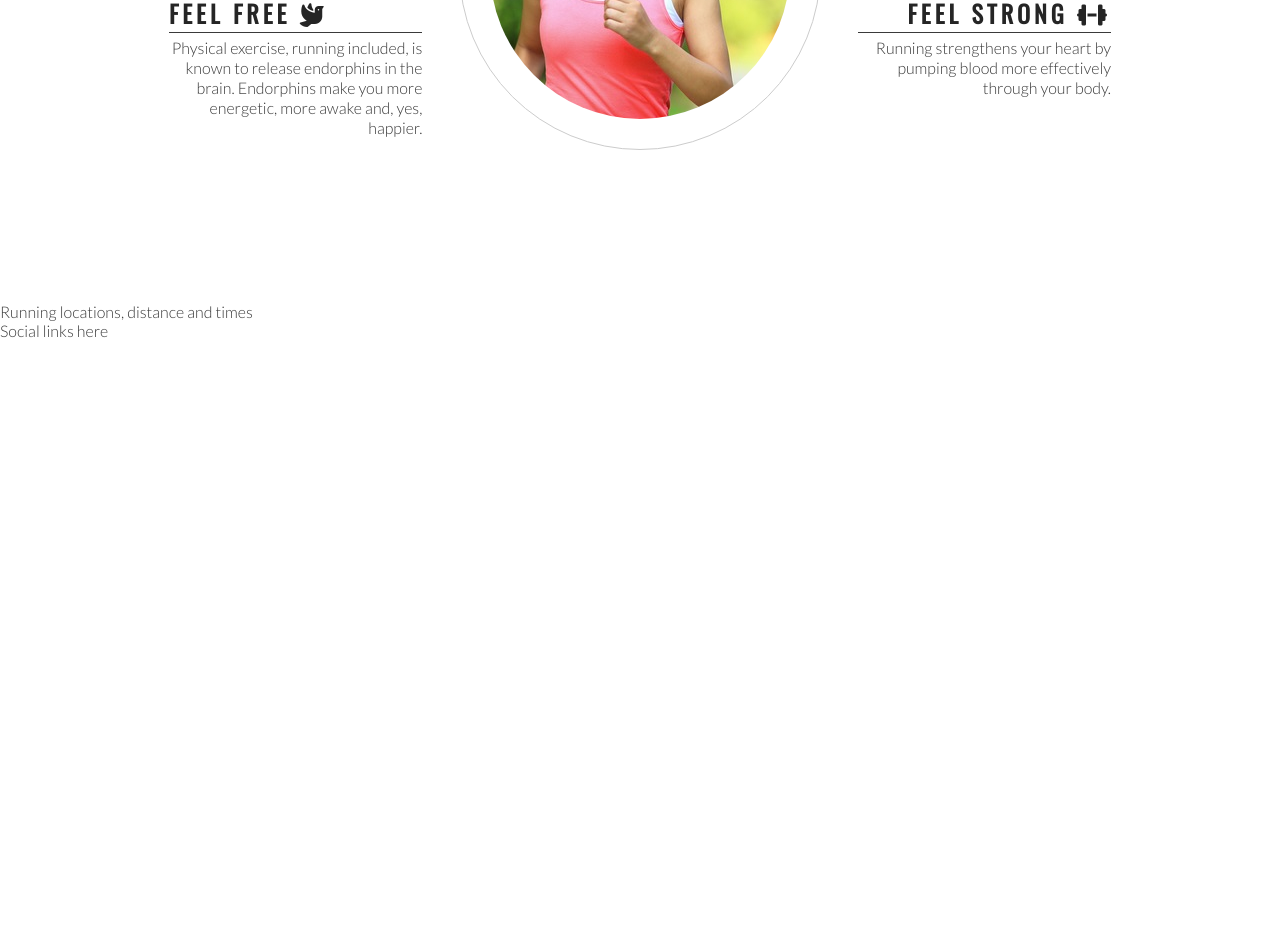
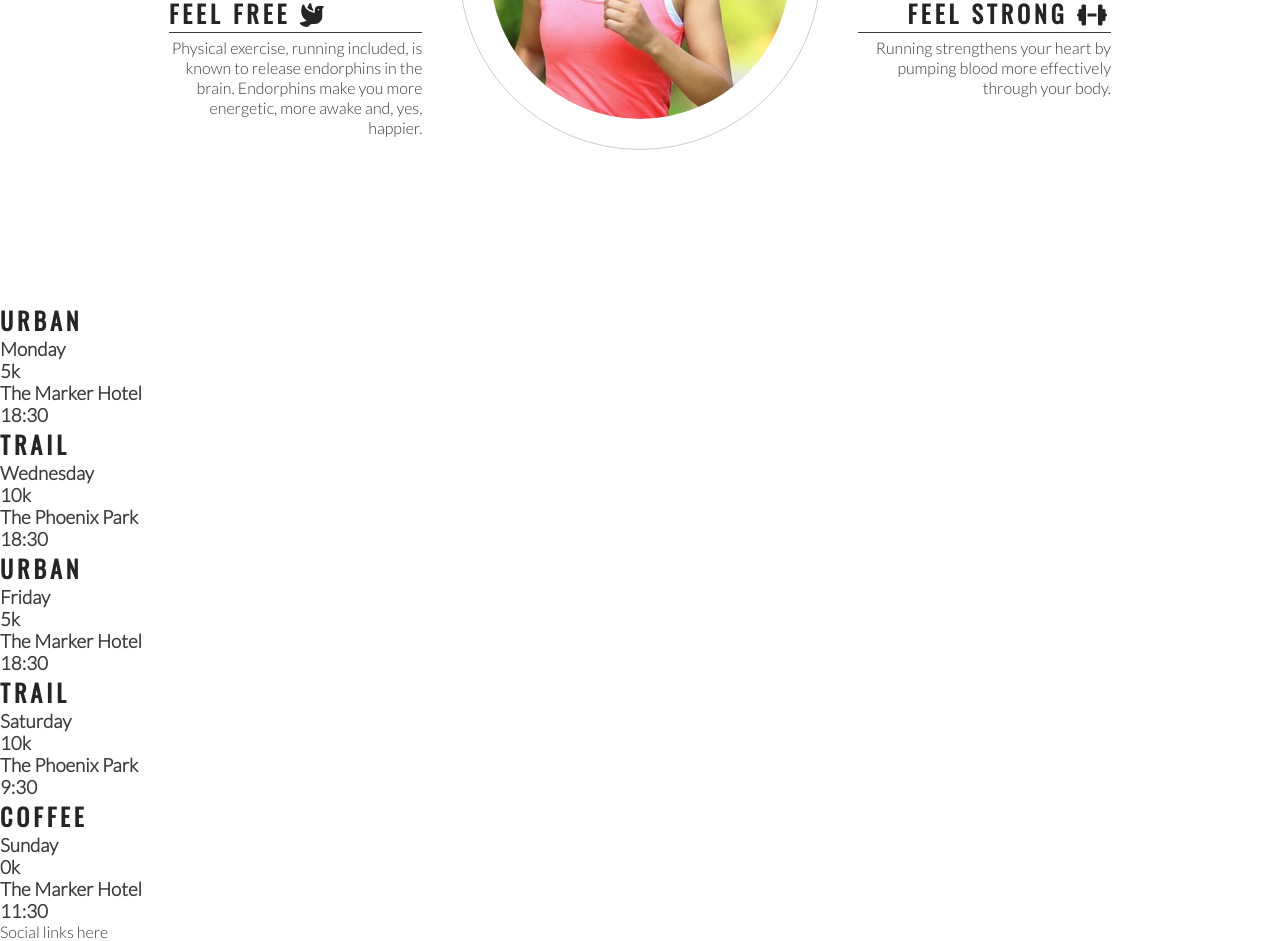
Before and after one commit to Ry-F3/Love-Running, a plain HTML site: page index.html in a window 1280 px wide. Shown: the part 993-1934 px from the top of the page. Before the commit the page ends 1333 px from the top, so only its background shows below. Drawn offline with nearby package versions, Linux system fonts and the light colour scheme.

Commit message:
add meetup times main structure

```diff
--- a/index.html
+++ b/index.html
@@ -84,7 +84,41 @@
         </div>
     </section>
     <section>
-        Running locations, distance and times
+        <div>
+            <h2>Urban</h2>
+            <h3>Monday</h3>
+            <h3>5k</h3>
+            <h3>The Marker Hotel</h3>
+            <h3>18:30</h3>
+        </div>
+        <div>
+            <h2>Trail</h2>
+            <h3>Wednesday</h3>
+            <h3>10k</h3>
+            <h3>The Phoenix Park</h3>
+            <h3>18:30</h3>
+        </div>
+        <div>
+            <h2>Urban</h2>
+            <h3>Friday</h3>
+            <h3>5k</h3>
+            <h3>The Marker Hotel</h3>
+            <h3>18:30</h3>
+        </div>
+        <div>
+            <h2>Trail</h2>
+            <h3>Saturday</h3>
+            <h3>10k</h3>
+            <h3>The Phoenix Park</h3>
+            <h3>9:30</h3>
+        </div>
+        <div>
+            <h2>Coffee</h2>
+            <h3>Sunday</h3>
+            <h3>0k</h3>
+            <h3>The Marker Hotel</h3>
+            <h3>11:30</h3>
+        </div>
     </section>
     <footer>
         Social links here
```
